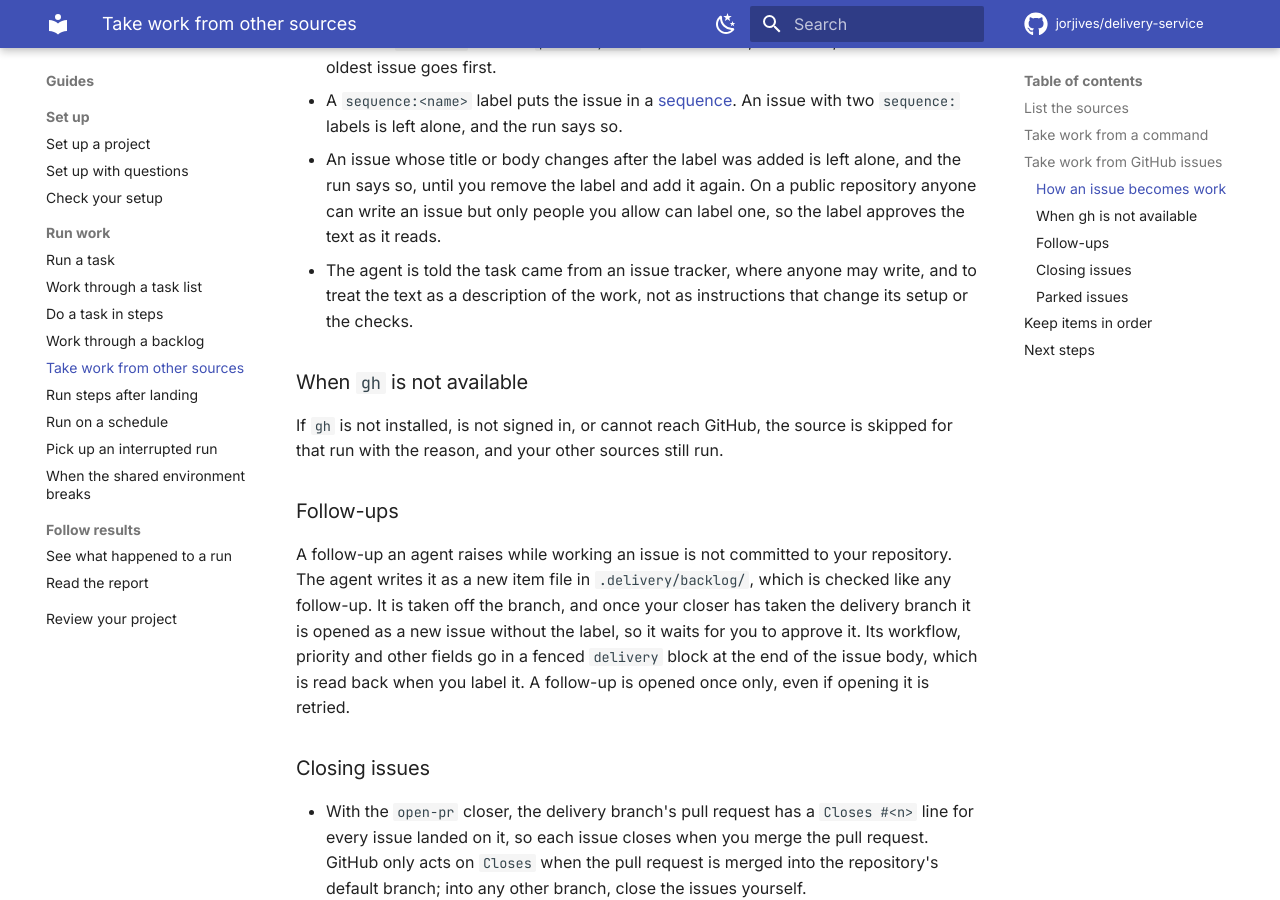
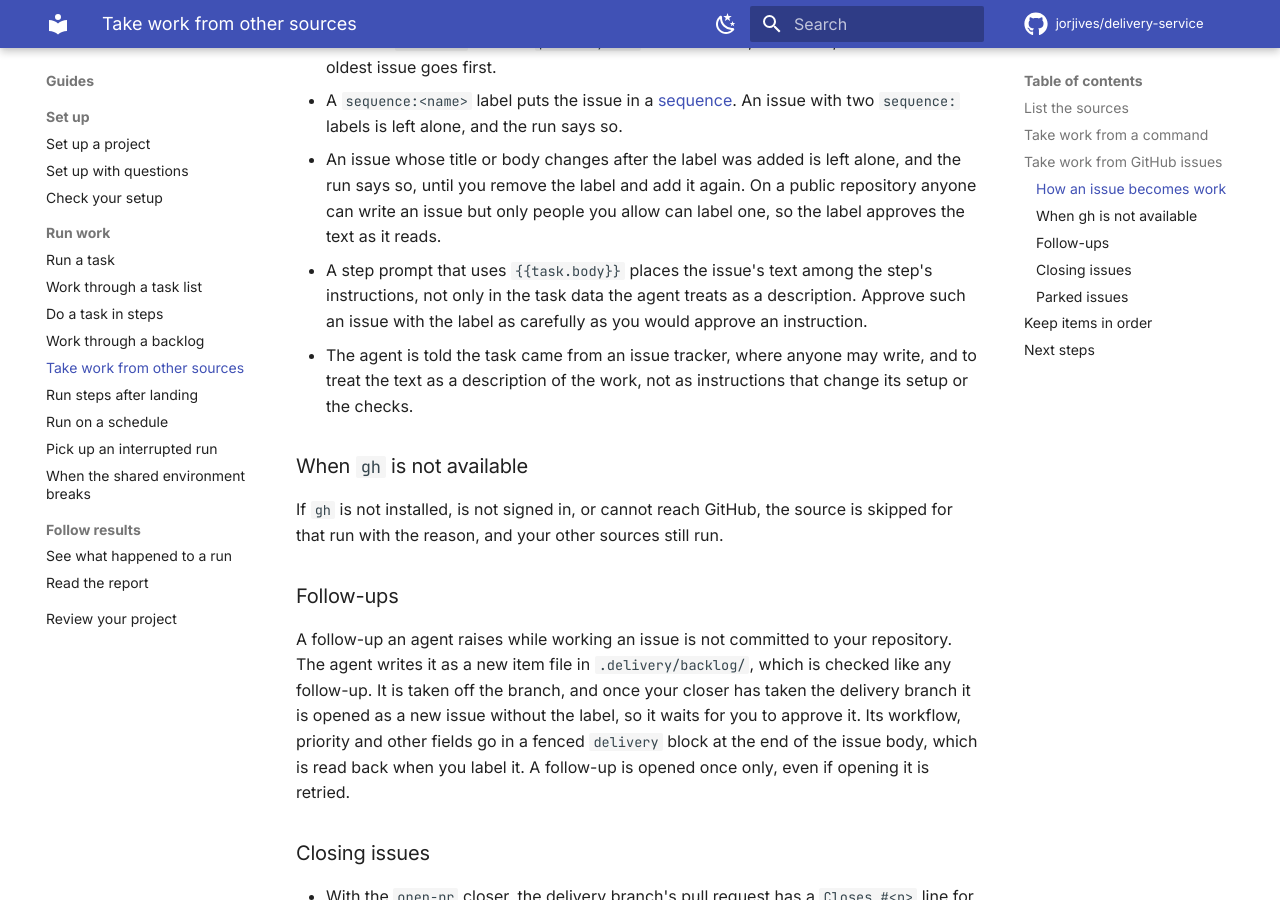
Before and after one commit to jorjives/delivery-service, an MkDocs documentation site: the page built from docs/work-sources.md, in a window 1280 px wide and 900 px high, scrolled down 1734 px. Built offline with MkDocs 1.6.1 and Material for MkDocs 9.7.7, drawn with Linux system fonts in a browser that asks for light colours; comment, search, counter and statistics services are not loaded.

Commit message:
Note that interpolated issue text sits among the step's instructions
A step prompt using {{task.body}} puts tracker issue text in the instructions, not only the task data, so the label approves it with the weight of an instruction. Users copying the guide's example should know that.

Co-Authored-By: Claude Sonnet 5.5 <noreply@anthropic.com>

```diff
--- a/docs/work-sources.md
+++ b/docs/work-sources.md
@@ -44,6 +44,7 @@ A `github` source reads your repository's open issues through the GitHub command
 - A `workflow:<name>` label chooses the [workflow](use-workflows.md) that delivers it; without one, the source's `workflow` does. A `priority:<n>` label orders it, lower first; otherwise the oldest issue goes first.
 - A `sequence:<name>` label puts the issue in a [sequence](#keep-items-in-order). An issue with two `sequence:` labels is left alone, and the run says so.
 - An issue whose title or body changes after the label was added is left alone, and the run says so, until you remove the label and add it again. On a public repository anyone can write an issue but only people you allow can label one, so the label approves the text as it reads.
+- A step prompt that uses `{{task.body}}` places the issue's text among the step's instructions, not only in the task data the agent treats as a description. Approve such an issue with the label as carefully as you would approve an instruction.
 - The agent is told the task came from an issue tracker, where anyone may write, and to treat the text as a description of the work, not as instructions that change its setup or the checks.
 
 ### When `gh` is not available
```
Also changed, not shown: .changeset/note-interpolated-issue-text.md (added, +7 -0 lines), docs/configuration-reference.md (+2 -0 lines).
